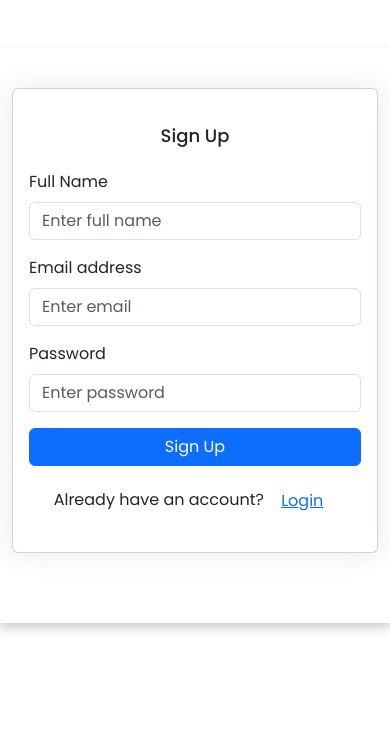
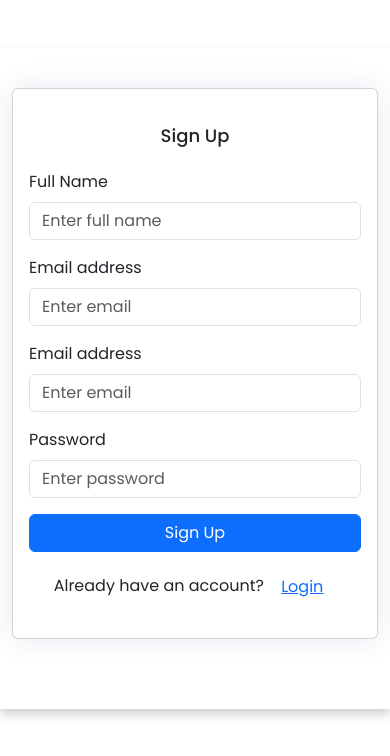
Before and after one commit to 56radius/P.A.R.S.A, a React (Create React App) app: page /register in a window 390 px wide. Shown: the top 756 px of the page. Built offline with nearby package versions, Linux system fonts and the light colour scheme.

Commit message:
Adding the phone number icon to the sign up screen

```diff
--- a/src/components/LoginScreen.js
+++ b/src/components/LoginScreen.js
@@ -70,6 +70,10 @@ const LoginScreen = () => {
                 </div>
                 <div className="input-box">
                   <i className="fas fa-envelope"></i>
+                  <input type="text" placeholder="Enter Phone Number" required />
+                </div>
+                <div className="input-box">
+                  <i className="fas fa-envelope"></i>
                   <input type="text" placeholder="Your Child's name" required />
                 </div>
                 <div className="input-box">
--- a/src/components/SignupScreen.js
+++ b/src/components/SignupScreen.js
@@ -27,6 +27,10 @@ const SignupScreen = () => {
                   <Form.Label>Email address</Form.Label>
                   <Form.Control type="email" placeholder="Enter email" required />
                 </Form.Group>
+                <Form.Group controlId="formBasicEmail" className="mt-3">
+                  <Form.Label>Email address</Form.Label>
+                  <Form.Control type="email" placeholder="Enter email" required />
+                </Form.Group>
                 <Form.Group controlId="formBasicPassword" className="mt-3">
                   <Form.Label>Password</Form.Label>
                   <Form.Control type="password" placeholder="Enter password" required />
```
